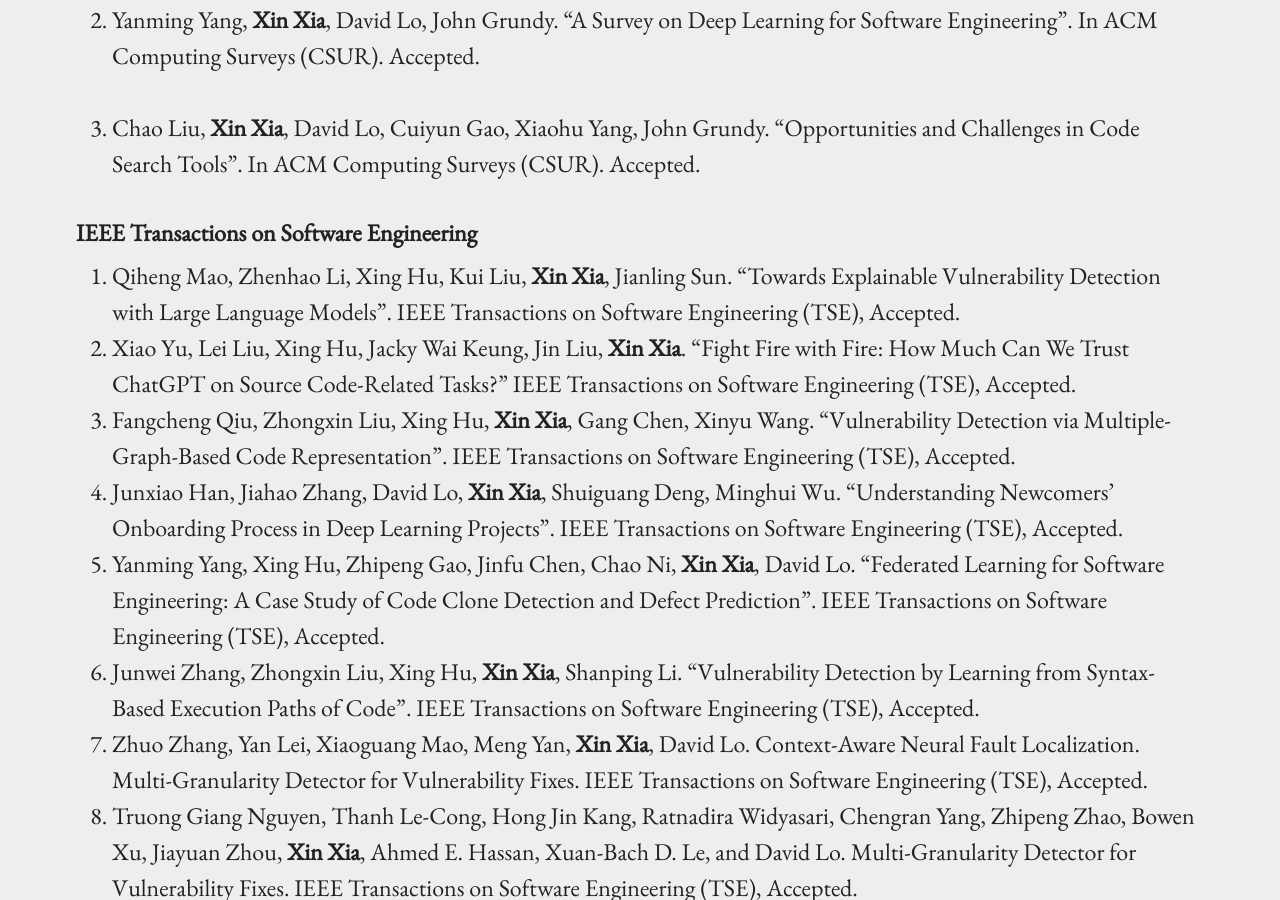
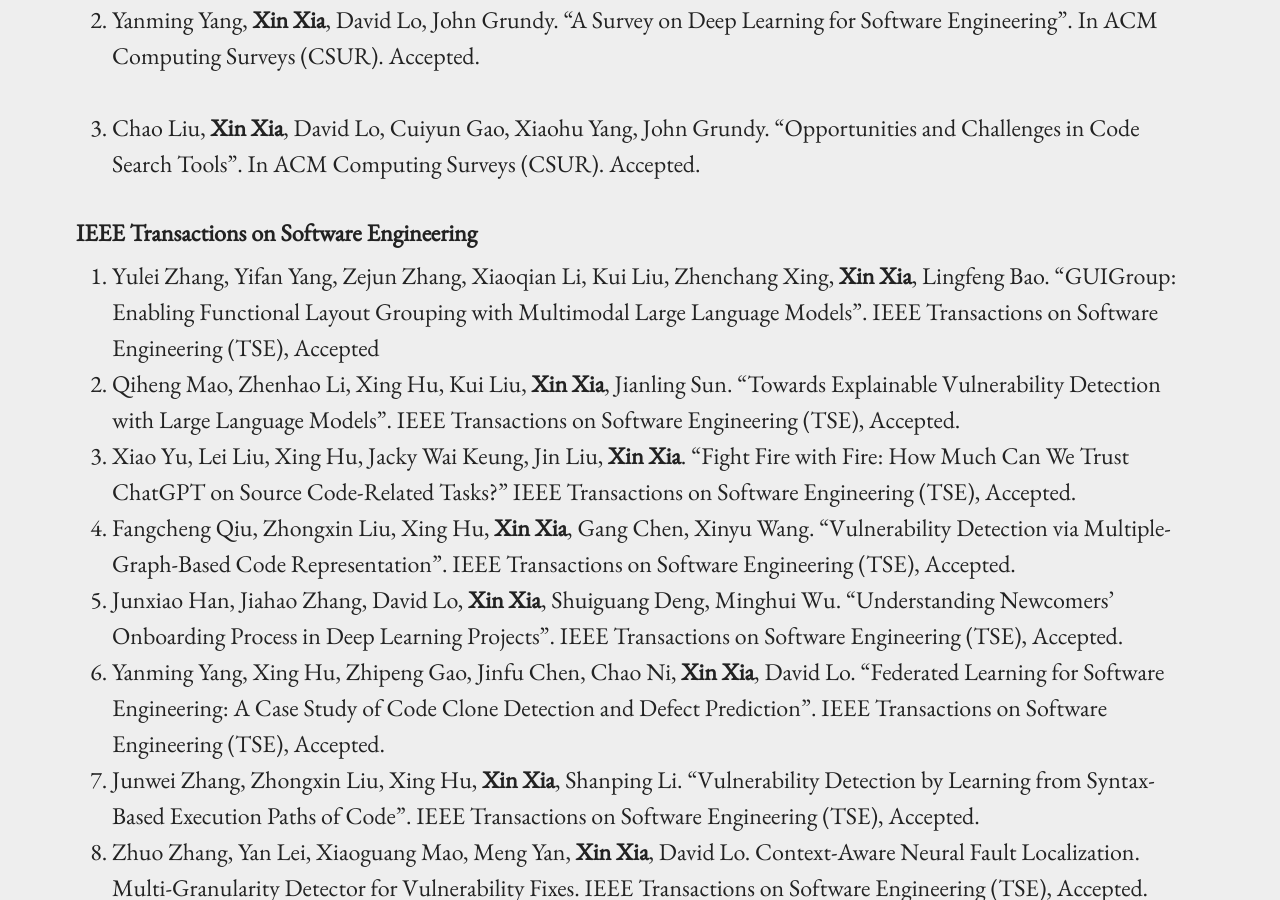
Before and after one commit to xin-xia/xin-xia.github.io, a Jekyll site: the page built from index.md, in a window 1280 px wide and 900 px high, scrolled down 1364 px. Built offline with Jekyll 4.4.1, drawn with Linux system fonts in a browser that asks for light colours; some of the changed text lies outside the part shown.

Commit message:
Update index.md

```diff
--- a/index.md
+++ b/index.md
@@ -40,6 +40,7 @@ AI and SE, Inteligent Software Engineering, Large Language Model,  Empirical Sof
 
 
 #### IEEE Transactions on Software Engineering
+1. Yulei Zhang, Yifan Yang, Zejun Zhang, Xiaoqian Li, Kui Liu, Zhenchang Xing, <strong>Xin Xia</strong>, Lingfeng Bao. "GUIGroup: Enabling Functional Layout Grouping with Multimodal Large Language Models".  IEEE Transactions on Software Engineering (TSE), Accepted <br />
 1. Qiheng Mao, Zhenhao Li, Xing Hu, Kui Liu, <strong>Xin Xia</strong>, Jianling Sun. "Towards Explainable Vulnerability Detection with Large Language Models". IEEE Transactions on Software Engineering (TSE), Accepted.         <br />
 1. Xiao Yu, Lei Liu, Xing Hu, Jacky Wai Keung, Jin Liu, <strong>Xin Xia</strong>.  "Fight Fire with Fire: How Much Can We Trust ChatGPT on Source Code-Related Tasks?"  IEEE Transactions on Software Engineering (TSE), Accepted.         <br />
 1. Fangcheng Qiu, Zhongxin Liu, Xing Hu, <strong>Xin Xia</strong>, Gang Chen, Xinyu Wang.  "Vulnerability Detection via Multiple-Graph-Based Code Representation".  IEEE Transactions on Software Engineering (TSE), Accepted.         <br />
@@ -86,6 +87,7 @@ Case Study of Code Clone Detection and Defect Prediction". IEEE Transactions on
  <strong>(TSE Featured Paper on October 2016 issue.)</strong>     <br />
 
 #### ACM Transactions on Software Engineering and Methodology
+1. Siqi Wang,  Xing Hu, Xinyu Wang, <strong>Xin Xia</strong>. “ActRef: Enhancing the Understanding of Python Code Refactoring with Action-Based Analysis”. In ACM Transactions on Software Engineering and Methodology (TOSEM), Accepted <br />
 1. Tingwei Zhu, Zhongzhen Wen, Shangqing Liu, Yi Li, Tian Zhang, <strong>Xin Xia</strong>. "Assessing the Capability of LLMs for Deprecated API Usage Updating from Natural Language Descriptions". In ACM Transactions on Software Engineering and Methodology (TOSEM), Accepted <br />
 1. Feifei Niu, Chuanyi Li, Haosheng Zuo, Jionghan Wu, <strong>Xin Xia</strong>. "Feature Request Analysis and Processing: Tasks, Techniques, and Trends". In ACM Transactions on Software Engineering and Methodology (TOSEM), Accepted <br />
 1. Zirui Chen, Xing Hu, <strong>Xin Xia</strong>, Xiaohu Yang.  "Every Maintenance Has Its Exemplar: The Future of Software Maintenance through Migration". In ACM Transactions on Software Engineering and Methodology (TOSEM), Accepted <br />
@@ -272,6 +274,9 @@ Case Study of Code Clone Detection and Defect Prediction". IEEE Transactions on
 1. Zhongxin Liu, Kui Liu,  <strong>Xin Xia</strong>, Xiaohu Yang.  "Towards More Realistic Evaluation for Neural Test Oracle Generation". The ACM SIGSOFT International Symposium on Software Testing and Analysis (ISSTA 2023).     Accepted as a  Full Paper.      <br />
 1. Pavneet Singh Kochhar, <strong>Xin Xia</strong>, David Lo and Shanping Li. "Practitioners' Expectations on Automated Fault Localization".  ACM International Symposium on Software Testing and Analysis (ISSTA 2016). Accepted as a Full Paper. <br />
 
+#### OOPSLA
+1. Yan Wang, Ling Ding, Jiechen Sun, Tien Nguyen, Shaohua Wang, Aashish Yadavally, <strong>Xin Xia</strong>, Yanan Zheng. "T-REX: Teaching Large Language Models to Reason with Verbalized Execution Semantics". OOPSLA 2026: Accepted as a Full Paper.  <br/>
+
 ####  USENIX Security
 
 1. Kunpeng Zhang, Zongjie Li, Daoyuan Wu, Shuai Wang, <strong>Xin Xia</strong>. "Low-Cost and Comprehensive Non-textual Input Fuzzing with LLM-Synthesized Input Generators". USENIX Security 2025, , Accepted as a Full Paper <br />
```
